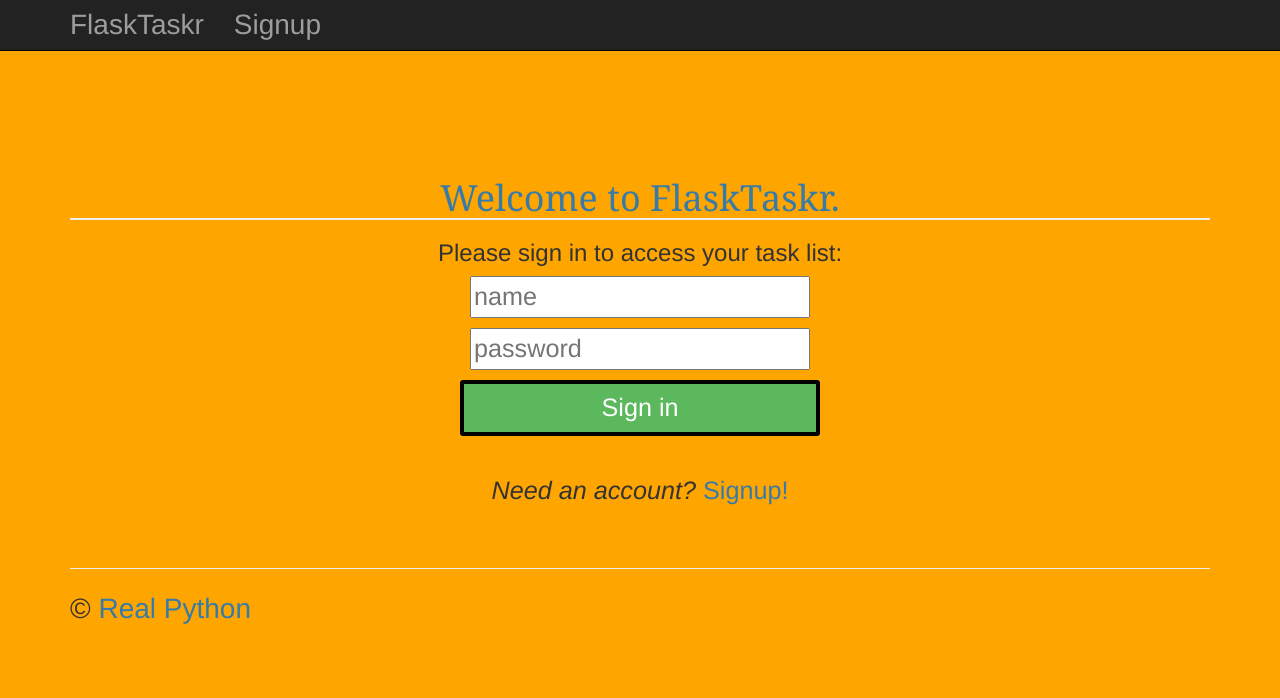
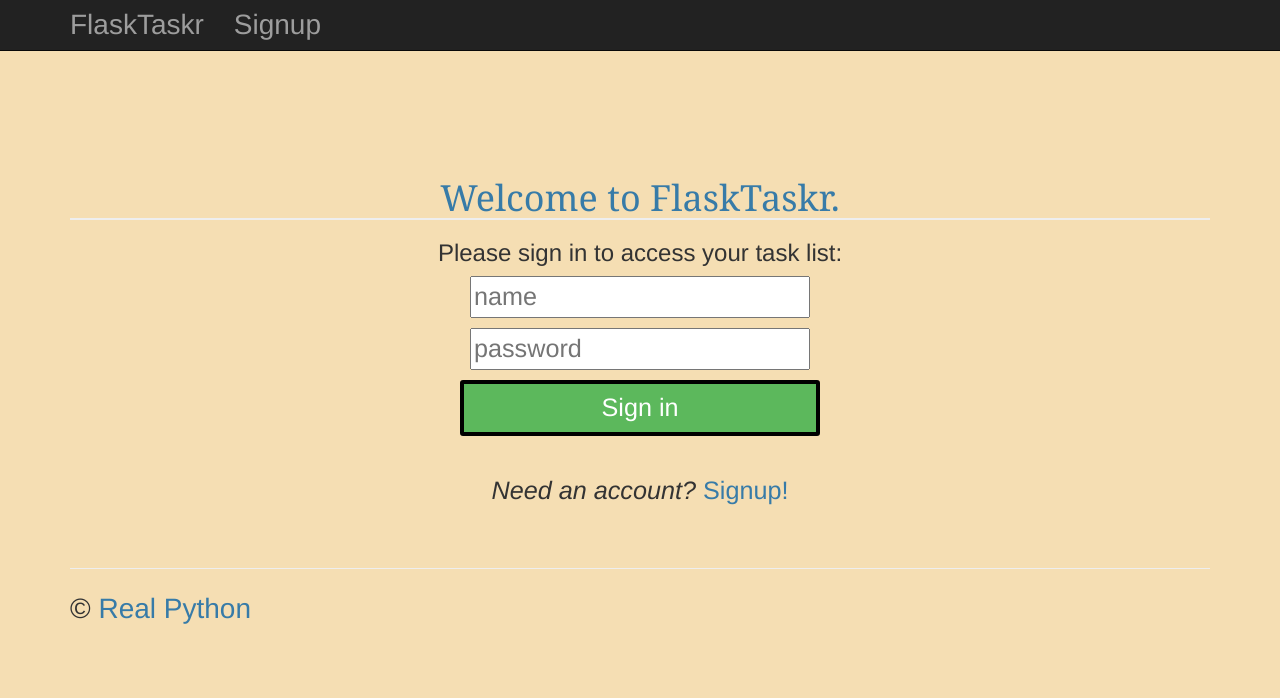
Before and after one commit to n0execution/flasktaskr, a Flask app: page / in a window 1280 px wide. Shown: the top 698 px of the page. Run offline with Flask 2, Linux system fonts and the light colour scheme; some libraries are stand-ins or nearby versions.

Commit message:
Revert "checking..."
This reverts commit 2100b389c6fab32dba2ccc55b88c1261ec75b74e.

```diff
--- a/project/static/css/main.css
+++ b/project/static/css/main.css
@@ -1,6 +1,6 @@
 body {
 	padding: 60px 0;
-	background: orange;
+	background: wheat;
 }
 
 
```
